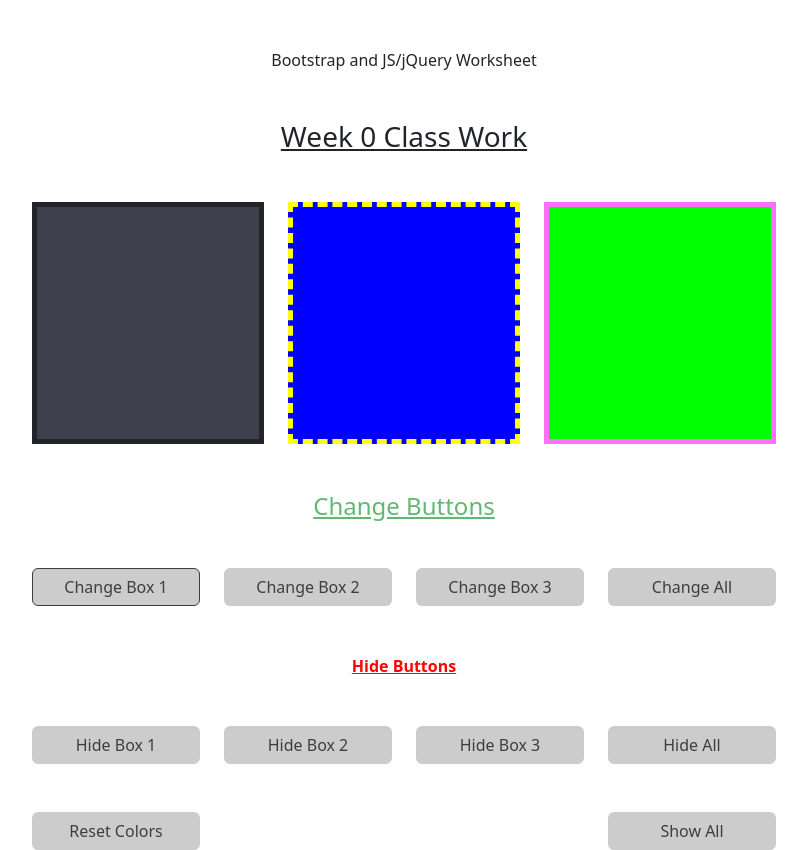
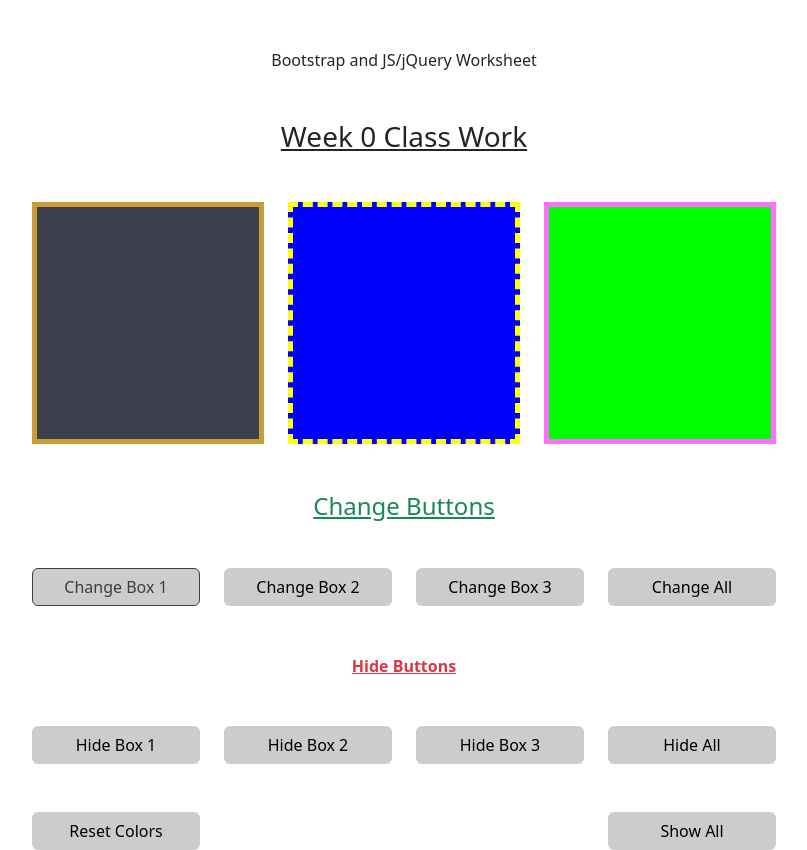
Before and after one commit to gaebar/bootstrap-jquery-worksheet, a plain HTML site: page docs/index.html in a window 1280 px wide. Both pictures are taken after a click on the button "Change Box 1". Shown: the whole page, without its empty margins (236-1043 px from the left). Drawn offline with nearby package versions, Linux system fonts and the light colour scheme.

Commit message:
fixed box1 and box2 borders

```diff
--- a/docs/index.html
+++ b/docs/index.html
@@ -24,7 +24,7 @@
             <div class="row">
                 <!-- Red Square -->
                 <div class="col-4">
-                    <div class="box1 custom-red square border border-dark border-5"></div>
+                    <div class="box1 square border-5 custom-red"></div>
                 </div>
                 <!-- Blue Square -->
                 <div class="col-4">
@@ -32,7 +32,7 @@
                 </div>
                 <!-- Green Square -->
                 <div class="col-4">
-                    <div class="box3 custom-green square border purple-border border-5"></div>
+                    <div class="box3 square border-5 custom-green purple-border"></div>
                 </div>
             </div>
         </div>
--- a/docs/script.js
+++ b/docs/script.js
@@ -11,47 +11,57 @@ $(document).ready(function() {
 
     // Change Box 1
     $("#changeBox1").click(function() {
-        let randomColor = getRandomColor();
+        let bgColor = getRandomColor();
+        let borderColor = getRandomColor();
         $(".box1").css({
-            "background-color": randomColor,
-            "border-color": getRandomColor()
+            "background-color": bgColor,
+            "border-color": borderColor
         });
     });
 
     // Change Box 2
     $("#changeBox2").click(function() {
-        let randomColor = getRandomColor();
+        let bgColor = getRandomColor();
+        let borderColor = getRandomColor();
         $(".box2").css({
-            "background-color": randomColor,
-            "border-color": getRandomColor()
+            "background-color": bgColor,
+            "border-color": borderColor
         });
     });
 
     // Change Box 3
     $("#changeBox3").click(function() {
-        let randomColor = getRandomColor();
+        let bgColor = getRandomColor();
+        let borderColor = getRandomColor();
         $(".box3").css({
-            "background-color": randomColor,
-            "border-color": getRandomColor()
+            "background-color": bgColor,
+            "border-color": borderColor
         });
     });
 
     // Change All Boxes
     $("#changeAll").click(function() {
+        let bgColor1 = getRandomColor();
+        let borderColor1 = getRandomColor();
         $(".box1").css({
-        "background-color": getRandomColor(),
-        "border-color": getRandomColor()
+            "background-color": bgColor1,
+            "border-color": borderColor1
         });
+
+        let bgColor2 = getRandomColor();
+        let borderColor2 = getRandomColor();
         $(".box2").css({
-        "background-color": getRandomColor(),
-        "border-color": getRandomColor()
+            "background-color": bgColor2,
+            "border-color": borderColor2
         });
+
+        let bgColor3 = getRandomColor();
+        let borderColor3 = getRandomColor();
         $(".box3").css({
-        "background-color": getRandomColor(),
-        "border-color": getRandomColor()
+            "background-color": bgColor3,
+            "border-color": borderColor3
         });
     });
-
 
     // Hide Box 1 (Using 'visibility' to keep space)
     $('#hideBox1').click(function() {
@@ -76,16 +86,16 @@ $("#changeAll").click(function() {
     // Reset Colors of All Boxes
     $("#resetColor").click(function() {
         $(".box1").css({
-            "background-color": "red",
-            "border-color": "#000"
+            "background-color": "#ff0000",
+            "border-color": "#000000"
         });
         $(".box2").css({
-            "background-color": "blue",
+            "background-color": "#0000ff",
             "border-color": "#fafa00"
         });
         $(".box3").css({
-            "background-color": "green",
-            "border-color": "#ed05ed"
+            "background-color": "#00ff00",
+            "border-color": "#ff70ff"
         });
     });
 
--- a/docs/styles.css
+++ b/docs/styles.css
@@ -12,24 +12,22 @@
     bottom: 0;
 }
 
-
 .my-header {
     text-decoration: underline;
 }
 
 .border-5 {
-    border-width: 5px !important;
+    border-width: 5px;
 }
 
 div.purple-border {
-    border-color: #ff70ff !important;
+    border-color: #ff70ff;
 }
 
 .yellow-dashed-border {
     border-style: dashed;
     border-color: #ffff0a;
 }
-
 
 .custom-container {
     max-width: 60%;
@@ -50,22 +48,32 @@ div.purple-border {
 }
 
 .text-success {
-    color: #60b872 !important;
+    color: #00ff00;
 }
 
 .text-danger {
-    color: #ff0303 !important;
+    color: #ff0303;
 }
-
 
 .btn-custom {
     background-color: #cccccc;
-    color: #3e3e3e;
+    color: #000000;
 }
 
 .btn-custom:hover, .btn-custom:focus, .btn-custom:active {
     background-color: #cccccc;
     color: #3e3e3e;
     border-color: #3e3e3e;
-    box-shadow: none; /* To remove the shadow on active/focus states */
+    box-shadow: none;
 }
+
+
+.box1 {
+    border-color: #000000;  /* Default border color for box1 */
+    border-style: solid;
+}
+
+.box3 {
+    border-color: #ff70ff;  /* Default border color for box3 */
+    border-style: solid;
+}
```
Lines whose indentation alone changed are shown as unchanged.
